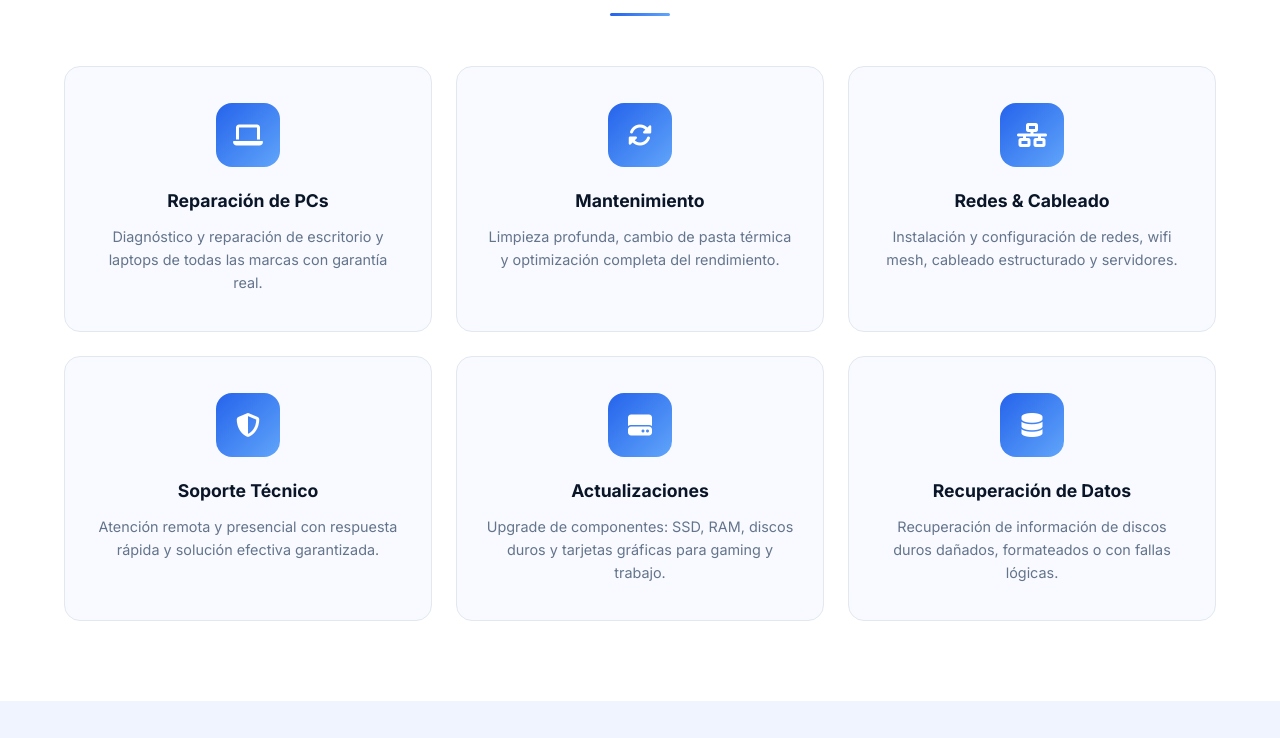
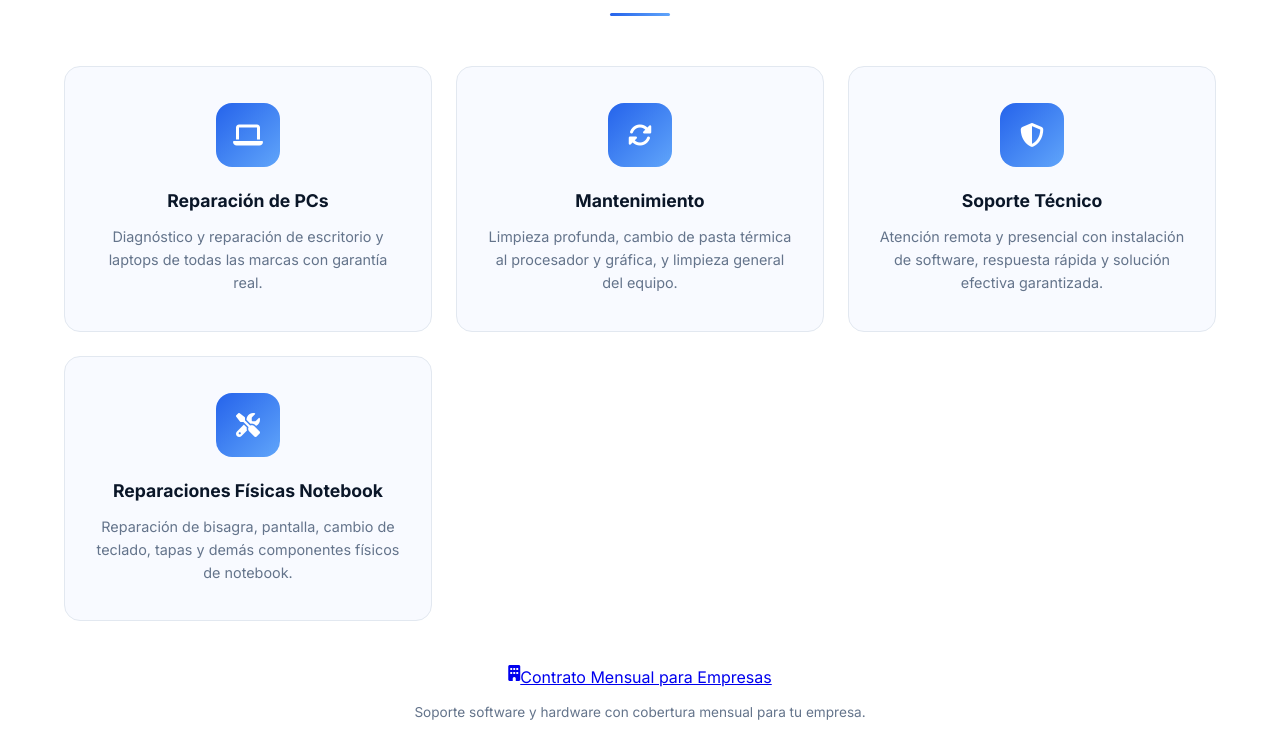
Before and after one commit to hddtecnologiastore/hddtecnologiastore.cl, a website: page index.html in a window 1280 px wide. Shown: the part 822-1560 px from the top of the page. Drawn offline with Linux system fonts and the light colour scheme.

Commit message:
Actualizar servicios: eliminar redes, recuperacion y actualizaciones; agregar reparaciones fisicas notebook y boton contrato empresas

```diff
--- a/index.html
+++ b/index.html
@@ -1021,28 +1021,24 @@
         <div class="service-card">
           <div class="icon"><i class="fas fa-sync-alt"></i></div>
           <h4>Mantenimiento</h4>
-          <p>Limpieza profunda, cambio de pasta térmica y optimización completa del rendimiento.</p>
-        </div>
-        <div class="service-card">
-          <div class="icon"><i class="fas fa-network-wired"></i></div>
-          <h4>Redes & Cableado</h4>
-          <p>Instalación y configuración de redes, wifi mesh, cableado estructurado y servidores.</p>
+          <p>Limpieza profunda, cambio de pasta térmica al procesador y gráfica, y limpieza general del equipo.</p>
         </div>
         <div class="service-card">
           <div class="icon"><i class="fas fa-shield-alt"></i></div>
           <h4>Soporte Técnico</h4>
-          <p>Atención remota y presencial con respuesta rápida y solución efectiva garantizada.</p>
+          <p>Atención remota y presencial con instalación de software, respuesta rápida y solución efectiva garantizada.</p>
         </div>
         <div class="service-card">
-          <div class="icon"><i class="fas fa-hdd"></i></div>
-          <h4>Actualizaciones</h4>
-          <p>Upgrade de componentes: SSD, RAM, discos duros y tarjetas gráficas para gaming y trabajo.</p>
+          <div class="icon"><i class="fas fa-tools"></i></div>
+          <h4>Reparaciones Físicas Notebook</h4>
+          <p>Reparación de bisagra, pantalla, cambio de teclado, tapas y demás componentes físicos de notebook.</p>
         </div>
-        <div class="service-card">
-          <div class="icon"><i class="fas fa-database"></i></div>
-          <h4>Recuperación de Datos</h4>
-          <p>Recuperación de información de discos duros dañados, formateados o con fallas lógicas.</p>
-        </div>
+      </div>
+      <div style="text-align:center;margin-top:40px;">
+        <a href="https://wa.me/56961991725" target="_blank" class="btn-premium" style="display:inline-flex;">
+          <i class="fas fa-building"></i> Contrato Mensual para Empresas
+        </a>
+        <p style="margin-top:12px;color:#64748b;font-size:0.85rem;">Soporte software y hardware con cobertura mensual para tu empresa.</p>
       </div>
     </div>
   </section>
```
